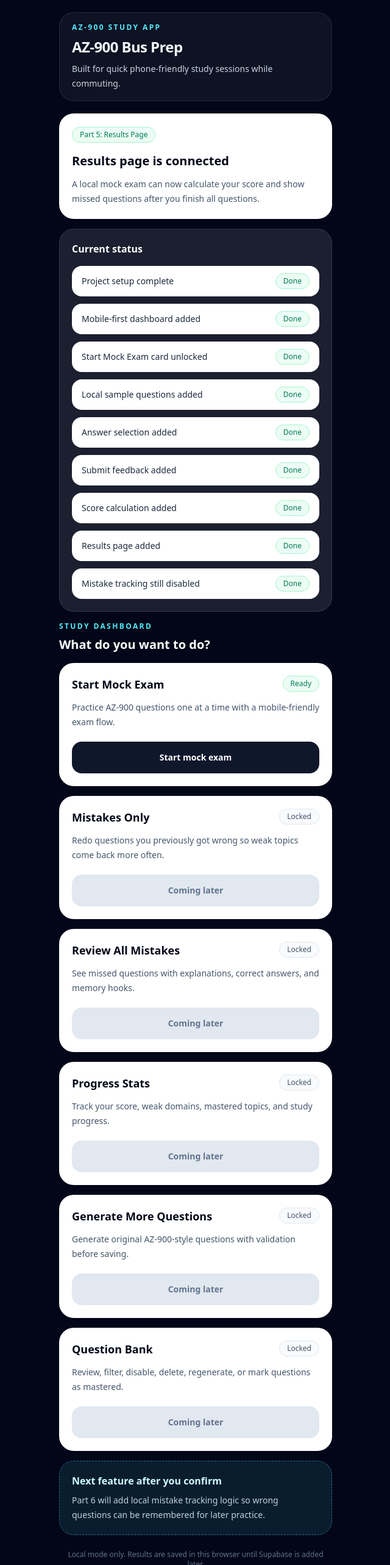
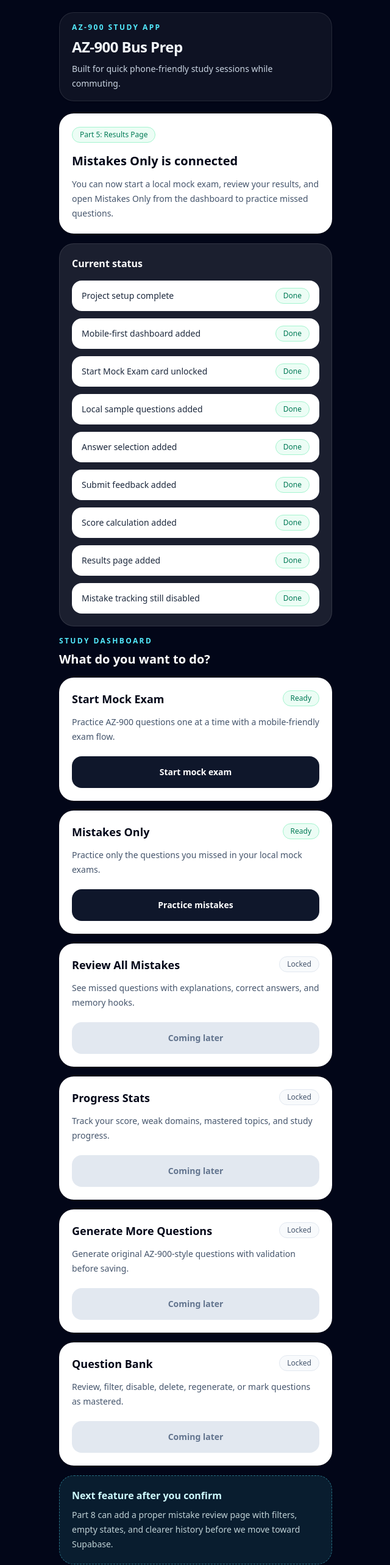
Before and after one commit to Marchosias405/AZAPP, a Next.js app: page / in a window 1280 px wide. Shown: the top 2566 px of the page at 61% size, without its empty margins (319-959 px from the left). Built offline with nearby package versions, Linux system fonts and the light colour scheme.

Commit message:
Connect dashboard mistakes card

```diff
--- a/app/page.tsx
+++ b/app/page.tsx
@@ -12,12 +12,12 @@
           <StatusPill label={PART_LABEL} tone="ready" />
 
           <h2 className="mt-4 text-xl font-bold">
-            Results page is connected
+            Mistakes Only is connected
           </h2>
 
           <p className="mt-3 text-sm leading-6 text-slate-600">
-            A local mock exam can now calculate your score and show missed
-            questions after you finish all questions.
+            You can now start a local mock exam, review your results, and open
+            Mistakes Only from the dashboard to practice missed questions.
           </p>
         </section>
 
@@ -60,8 +60,8 @@
           </h2>
 
           <p className="mt-2 text-sm leading-6 text-cyan-50/80">
-            Part 6 will add local mistake tracking logic so wrong questions can
-            be remembered for later practice.
+            Part 8 can add a proper mistake review page with filters, empty
+            states, and clearer history before we move toward Supabase.
           </p>
         </section>
       </div>
--- a/lib/constants/dashboard.ts
+++ b/lib/constants/dashboard.ts
@@ -20,10 +20,10 @@
   {
     title: "Mistakes Only",
     description:
-      "Redo questions you previously got wrong so weak topics come back more often.",
-    href: "/mistakes-only",
-    status: "locked",
-    buttonLabel: "Coming later",
+      "Practice only the questions you missed in your local mock exams.",
+    href: "/mistakes",
+    status: "ready",
+    buttonLabel: "Practice mistakes",
   },
   {
     title: "Review All Mistakes",
```
